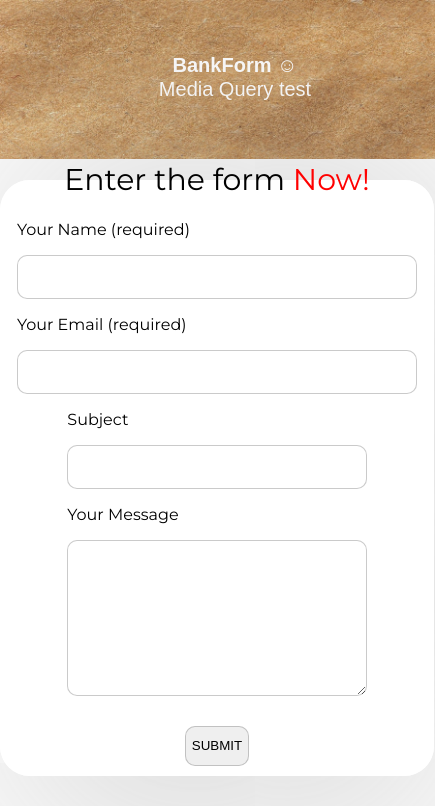
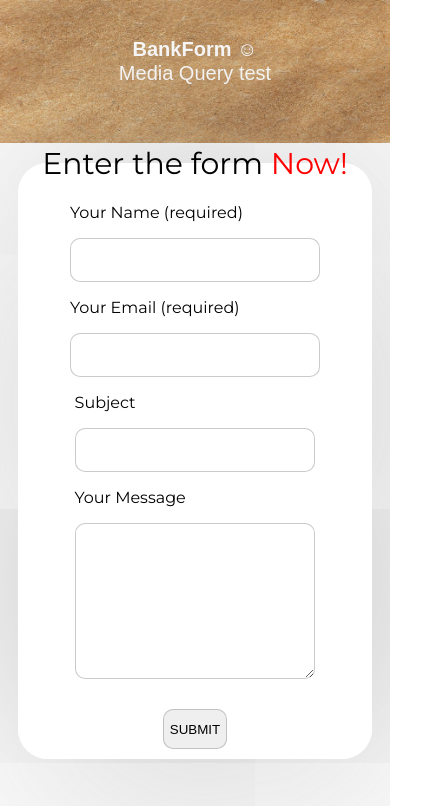
Before and after one commit to BankNatchapol/Homework_codecamp_5, a plain HTML site: page Media_Query/index.html in a window 390 px wide. Shown: the top 806 px of the page, 435 px wide, since content can reach past the window. Drawn offline with Linux system fonts and the light colour scheme.

Commit message:
Final commit Media Query edit

```diff
--- a/Media_Query/style.css
+++ b/Media_Query/style.css
@@ -37,7 +37,7 @@ fieldset {
 
     margin-left: auto;
     margin-right: auto;
-    width: 80%;
+    width:74%;
     background-color: white;
     border-radius: 30px;
     border: none;
@@ -48,12 +48,13 @@ fieldset {
 fieldset div div {
     display: flex;
     flex-direction: column;
-    width: 400px;
-    margin: 0px 5px 0px 5px;
+    width: 250px;
+    padding: 0px 40px 0px 40px;
 }
 
 input {
     height: 40px;
+
     border-radius: 10px;
     border: 1px solid rgba(128, 128, 128, 0.418);
 }
@@ -126,7 +127,7 @@ legend{
 }
 @media screen and (min-width: 320px) and (max-width: 480px) {
     #headIMG {
-        width: 435px;
+        width: 100%;
         overflow: hidden;
     }
     #context {
@@ -135,7 +136,7 @@ legend{
         list-style-type: none;
         text-align: center;
         justify-content: center;
-
+        margin-top: -70px;
     }
     legend{
         font-size: 30px;
@@ -152,7 +153,7 @@ legend{
         font-size: 20px;
         color: white;
         top: -110px;
-        margin-left: 80px;
+
 
     }
     #headText span{
@@ -165,6 +166,5 @@ legend{
     #pc{
         font-size: 80px;
         margin-top:0px;
-        margin-left: 50px;
     }
 }
```
